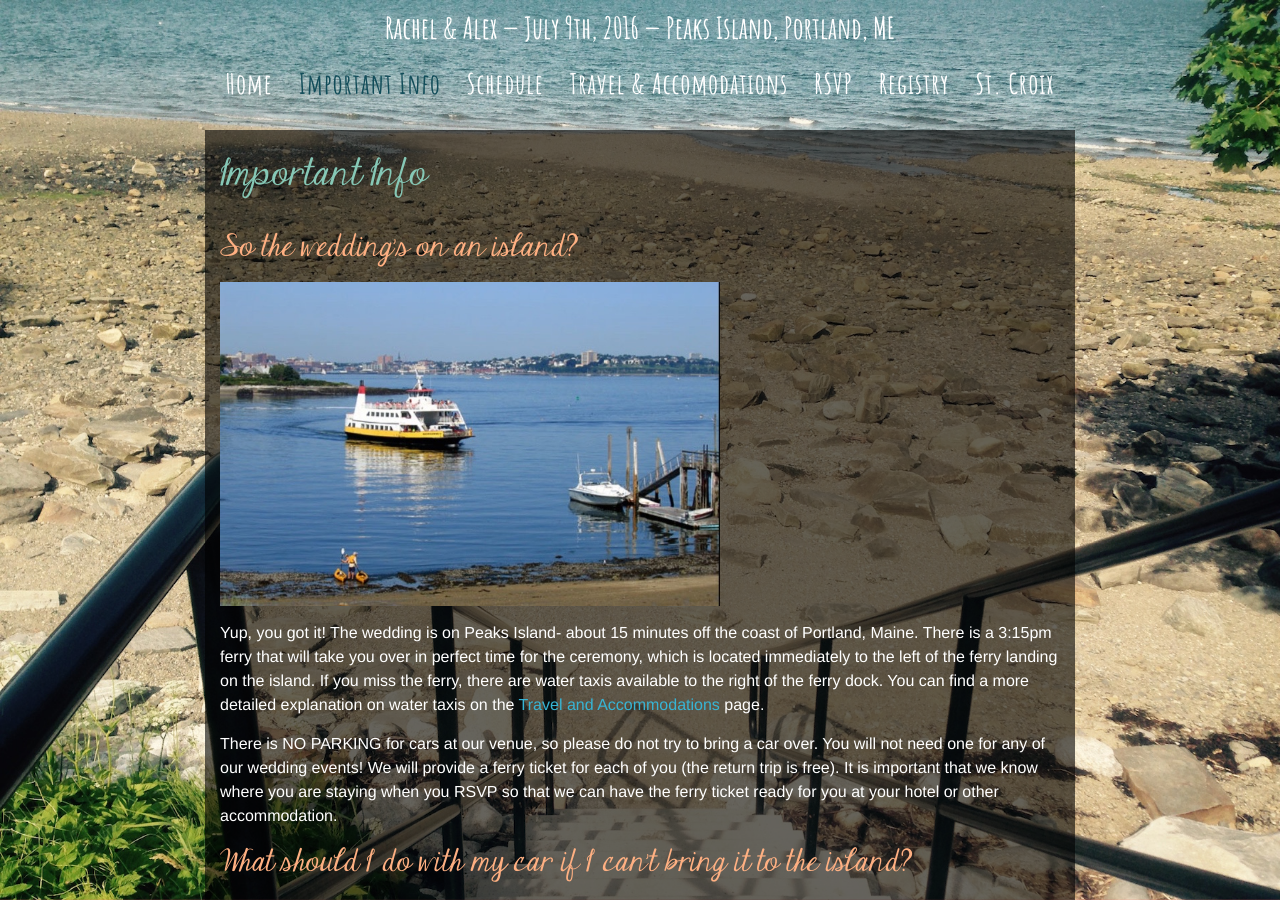
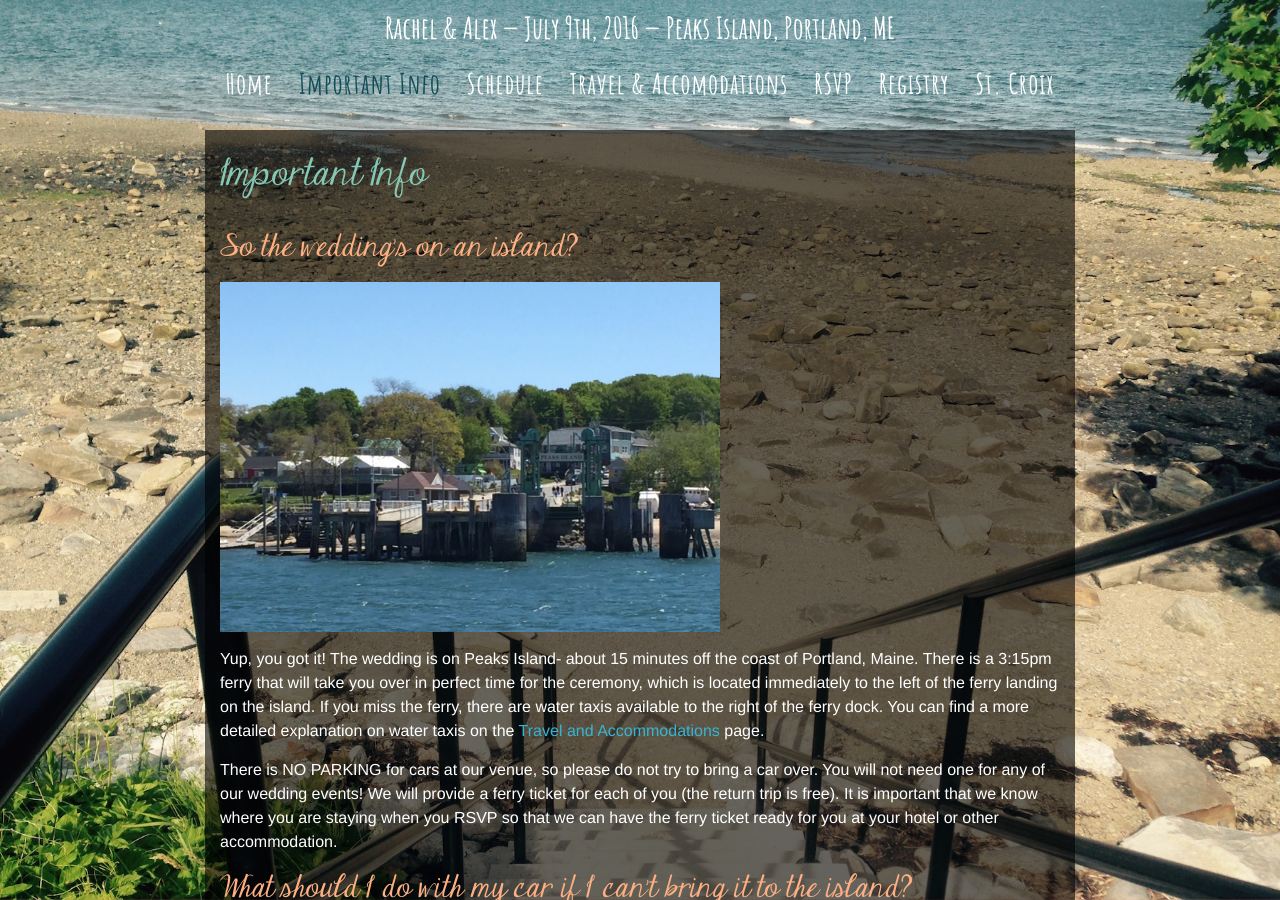
Before and after one commit to amekelburg/wedsite, a Jekyll site: the page built from 2-important-info.md, in a window 1280 px wide and 900 px high. Built offline with Jekyll 4.4.1, drawn with Linux system fonts in a browser that asks for light colours; comment, search, counter and statistics services are not loaded.

Commit message:
change imp info image

```diff
--- a/2-important-info.md
+++ b/2-important-info.md
@@ -6,7 +6,7 @@ permalink: /important-info/
 
 ### So the wedding's on an island?
 
-![ferry](/img/IMG_1389.JPG){:width="500px"}
+![harbor view jones landing](/img/HarborViewJonesLanding.jpg){:width="500px"}
 
 Yup, you got it! The wedding is on Peaks Island- about 15 minutes off the coast of Portland, Maine. There is a 3:15pm ferry that will take you over in perfect time for the ceremony, which is located immediately to the left of the ferry landing on the island. If you miss the ferry, there are water taxis available to the right of the ferry dock. You can find a more detailed explanation on water taxis on the [Travel and Accommodations](/travel-and-accomodations/) page.
 
```
